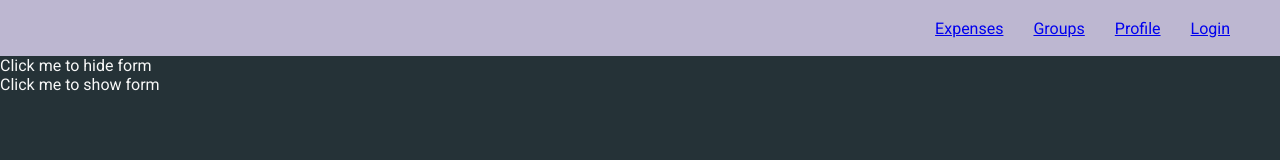
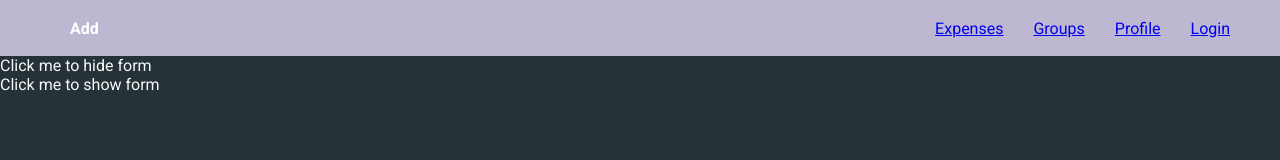
Before and after one commit to aaronjoslinwangdu/family-finance-app, a React (Create React App) app in the folder client/: page /expenses in a window 1280 px wide. Shown: the top 160 px of the page. Built offline with nearby package versions, Linux system fonts and the light colour scheme; no server answers.

Commit message:
Update nav bar with add expense component

```diff
--- a/client/src/components/Expenses/AddExpense.js
+++ b/client/src/components/Expenses/AddExpense.js
@@ -13,7 +13,7 @@ const AddExpense = (props) => {
       amount: '',
       description: '',
       category: '',
-      date: props.date
+      date: props.date ? props.date : ''
     }
     console.log(props.date);
     dispatch(expensesActions.setCurrentExpense(currentExpenseWithDate));
--- a/client/src/components/Layout/Navigation.js
+++ b/client/src/components/Layout/Navigation.js
@@ -1,5 +1,6 @@
 import React from 'react';
 import { NavLink } from 'react-router-dom';
+import AddExpense from '../Expenses/AddExpense';
 
 import classes from './Navigation.module.css';
 
@@ -8,6 +9,9 @@ const Navigation = (props) => {
   return (
     <div className={classes.navigation}>
       <nav>
+        <ul>
+          <li><AddExpense /></li>
+        </ul>
         <ul>
           <li>
             <NavLink to='/expenses'>Expenses</NavLink>
--- a/client/src/components/Layout/Navigation.module.css
+++ b/client/src/components/Layout/Navigation.module.css
@@ -6,14 +6,19 @@
   display: flex;
   flex-direction: row;
   align-items: center;
-  justify-content: flex-end;
+  justify-content: space-between;
 }
 
-.navigation ul {
+.navigation nav {
   display: flex;
   flex-direction: row;
-  align-items: flex-end;
-  justify-content: flex-end;
+  width: 100%;
+  justify-content: space-between;
+}
+
+.navigation nav ul {
+  display: flex;
+  flex-direction: row;
   list-style-type: none;
 }
 
```
